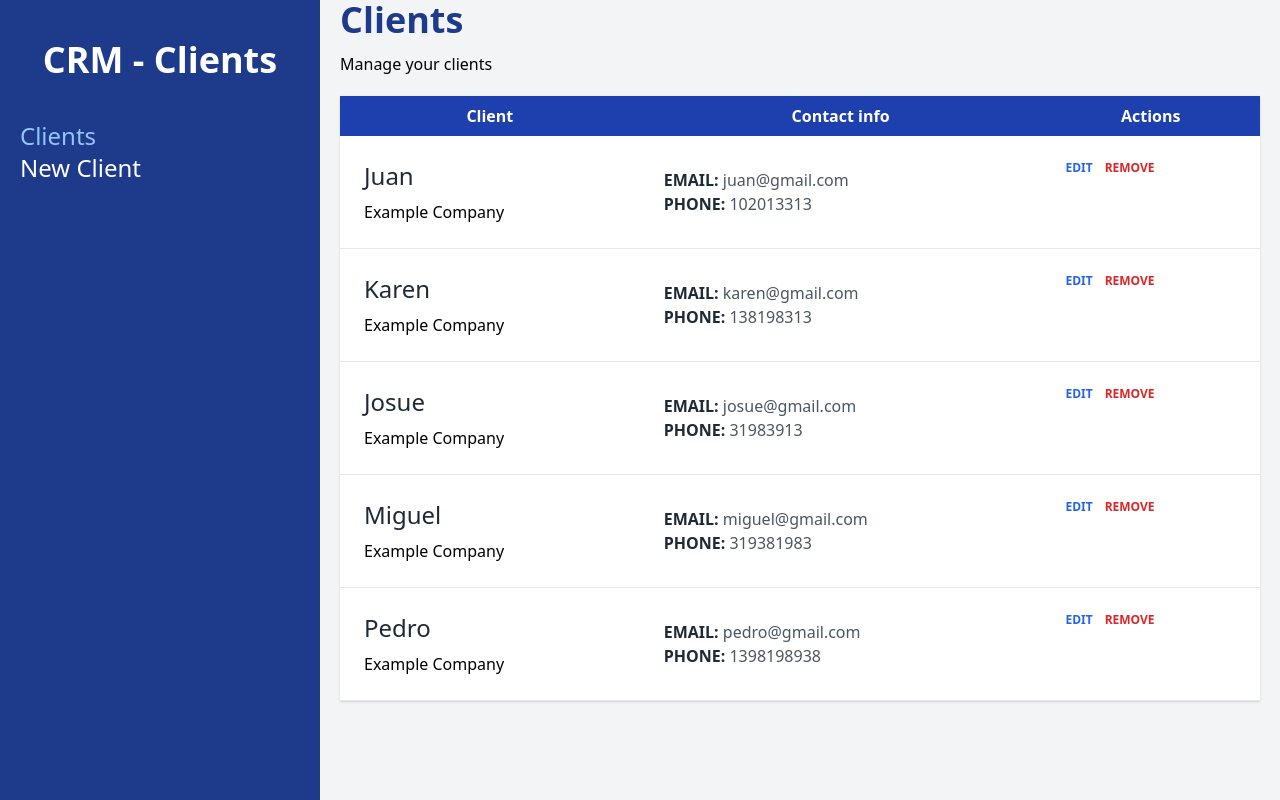
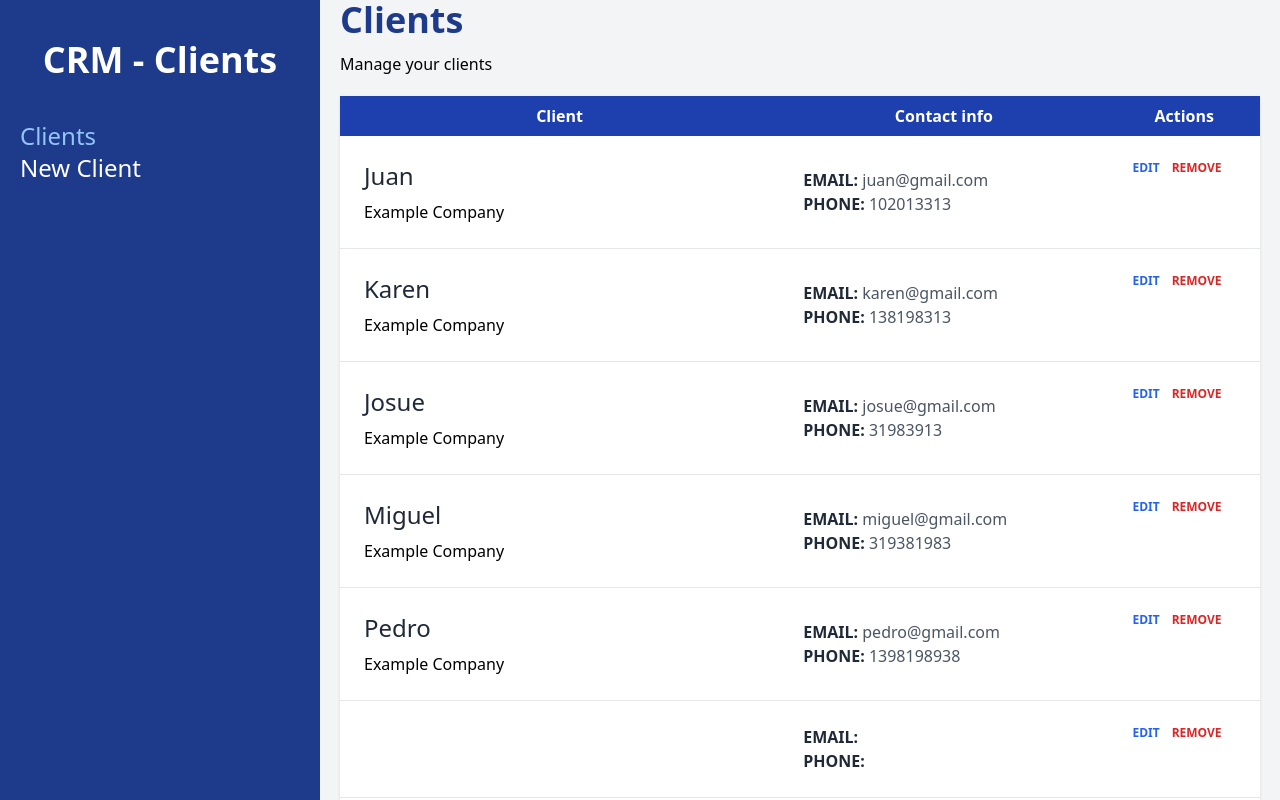
Before and after one commit to Yalex95/crm, a React (Vite) app: page / in a window 1280 px wide. Built offline with nearby package versions, Linux system fonts and the light colour scheme; data requests are answered from the project's data file.

Commit message:
add client

```diff
--- a/db.json
+++ b/db.json
@@ -1,5 +1,5 @@
 {
-   "clients" : [
+  "clients": [
     {
       "id": 1,
       "name": "Juan",
@@ -34,6 +34,33 @@
       "phone": 1398198938,
       "email": "pedro@gmail.com",
       "company": "Example Company"
+    },
+    {
+      "id": 6
+    },
+    {
+      "Name": "Yeris Alejandra Aguilar Gordillo",
+      "company": "me",
+      "email": "yerisaguilarg@gmail.com",
+      "phone": "9631101028",
+      "notes": "aaa",
+      "id": 7
+    },
+    {
+      "Name": "Yeris Aguilar",
+      "company": "Company",
+      "email": "yerisaguilarg@gmail.com",
+      "phone": "9631101028",
+      "notes": "3333",
+      "id": 8
+    },
+    {
+      "name": "Yeris Alejandra Aguilar Gordillo",
+      "company": "Company",
+      "email": "yerisaguilarg@gmail.com",
+      "phone": "9631101028",
+      "notes": "note",
+      "id": 9
     }
   ]
 }
--- a/src/components/Form.jsx
+++ b/src/components/Form.jsx
@@ -11,7 +11,7 @@ const CrmForm = ({cliente}) => {
                     type="text"
                     className="mt-2 block w-full p-3 bg-gray-50"
                     placeholder="Name"
-                    name="Name"
+                    name="name"
                 />
             </div>
             <div className="mb-4">
--- a/src/data/clients.jsx
+++ b/src/data/clients.jsx
@@ -5,3 +5,21 @@ export async function getClients(){
     return result
 
 }
+
+export async function addClient(data){
+    try {
+        const resp = await fetch(
+            import.meta.env.VITE_API_URL,
+            {
+                method: 'POST',
+                body: JSON.stringify(data),
+                headers: {
+                    'Content-Type': 'application/json'
+                }
+            })
+            await resp.json()
+
+    } catch (error) {
+        console.log(error)
+    }
+}
--- a/src/pages/NewClient.jsx
+++ b/src/pages/NewClient.jsx
@@ -1,6 +1,8 @@
-import { Form,useActionData,useNavigate} from 'react-router-dom'
+import { Form,useActionData,useNavigate, redirect} from 'react-router-dom'
 import CrmForm from '../components/Form'
 import Error from '../components/Error'
+import {addClient} from '../data/clients'
+
 export async function action({request}){
   const formData = await request.formData()
   const data = Object.fromEntries(formData)
@@ -21,6 +23,8 @@ export async function action({request}){
   if(errors.length > 0){
     return errors
   }
+  await addClient(data)
+  return redirect('/')
 
 }
 
```
Also changed, not shown: 1 other file (tests, documents, lock files or other folders). Lines whose indentation alone changed are shown as unchanged.
